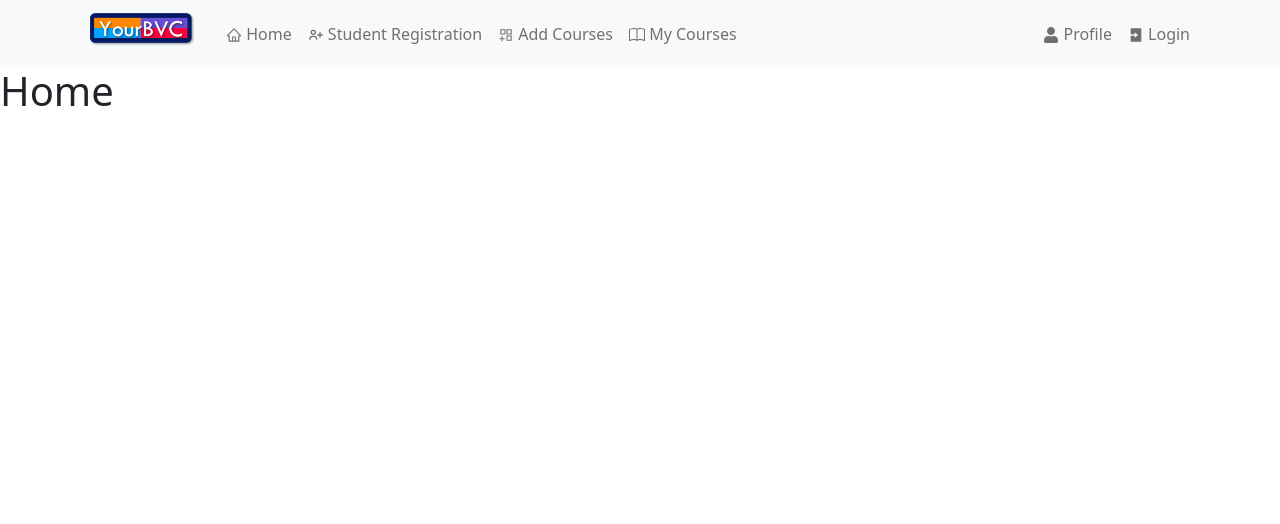
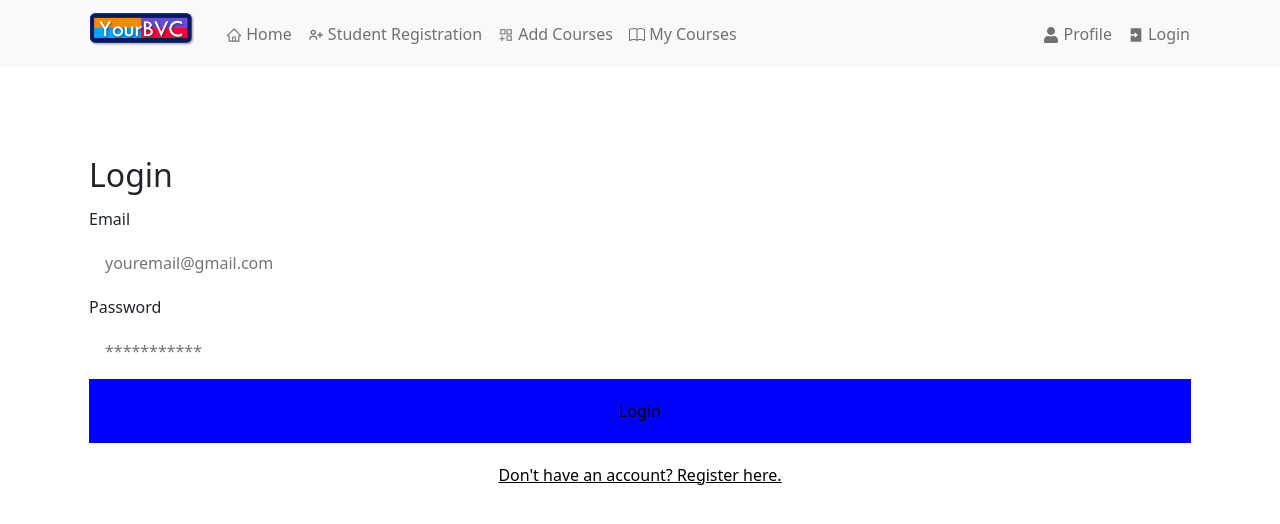
Before and after one commit to mnreettoor/webprogramming, a React (Create React App) app in the folder courseproject/: page / in a window 1280 px wide. Shown: the top 524 px of the page. Built offline with nearby package versions, Linux system fonts and the light colour scheme; the HTML template or start-up script is replaced by a standard one.

Commit message:
Changes on Login and App

```diff
--- a/courseproject/src/App.css
+++ b/courseproject/src/App.css
@@ -51,7 +51,7 @@
 
   .link-btn {
     background: none;
-    color: white;
+    color: black;
     text-decoration: underline;
 
   }
--- a/courseproject/src/App.js
+++ b/courseproject/src/App.js
@@ -15,8 +15,8 @@ class App extends Component {
       <Router>
         <Header/>
         <Routes>
+          <Route index element={<Login/>}/>
           <Route path="/" element={<Home/>}/>
-          <Route path="/login" element={<Login/>}/>
           <Route path="/profile" element={<Profile/>}/>
           <Route path="/student-registration" element={<StudentRegistration/>}/>
           <Route path="/add-courses" element={<AddCourses/>}/>
--- /dev/null
+++ b/courseproject/src/JSON/students.json
@@ -0,0 +1,8 @@
+[
+    {"email": "abc@gmail.com",
+    "password": 123456},
+    {"email": "zaz@hotmail.com",
+    "password": 123456},
+    {"email": "sample",
+    "password": "sample"}
+]
--- a/courseproject/src/Pages/Login.js
+++ b/courseproject/src/Pages/Login.js
@@ -1,5 +1,6 @@
 import React, {useState} from "react";
 import { useNavigate } from "react-router-dom";
+import students from "../JSON/students.json"
 
 // Abdul
 export const Login = (props) => {
@@ -9,25 +10,12 @@ export const Login = (props) => {
     const handleSubmit = (e) =>{
 
         e.preventDefault();
-        console.log(email + " " + password)
-        console.log(students.some(e => e.email == email))
-        console.log(students.some(e => e.password == password))
-        console.log(students.includes(password))
         if(students.some(e => e.email == email) && students.some(e => e.password == password)) {
             navigate("../Profile");
         } else {
             alert("The user and password are not in our database")
         }
     }
-
-    const students = [
-        {email: "abc@gmail.com",
-        password: 123456},
-        {email: "zaz@hotmail.com",
-        password: 123456},
-        {email: "sample",
-        password: "sample"}
-    ]
 
     return(
         <div className="auth-form-container">
```
